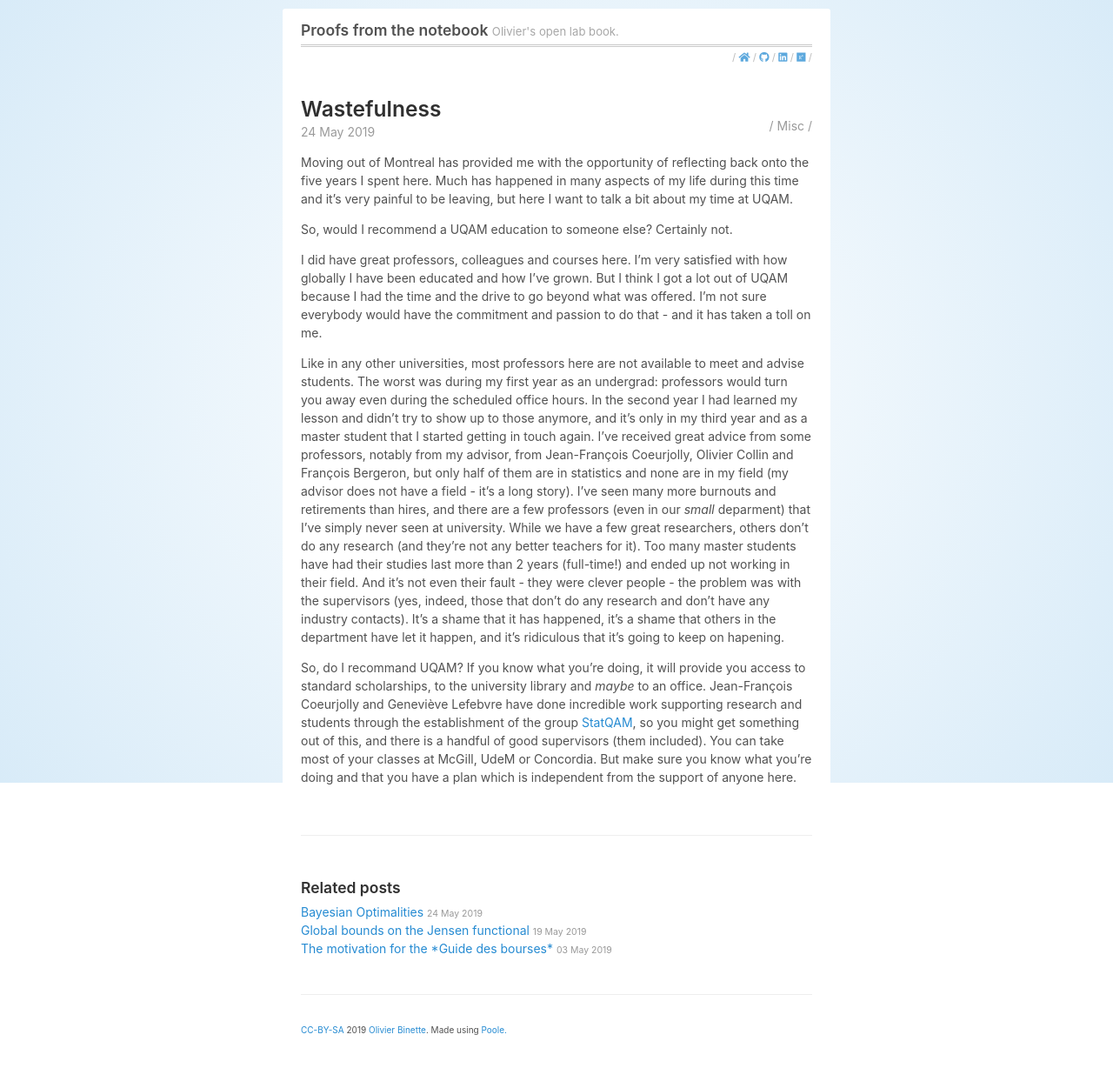
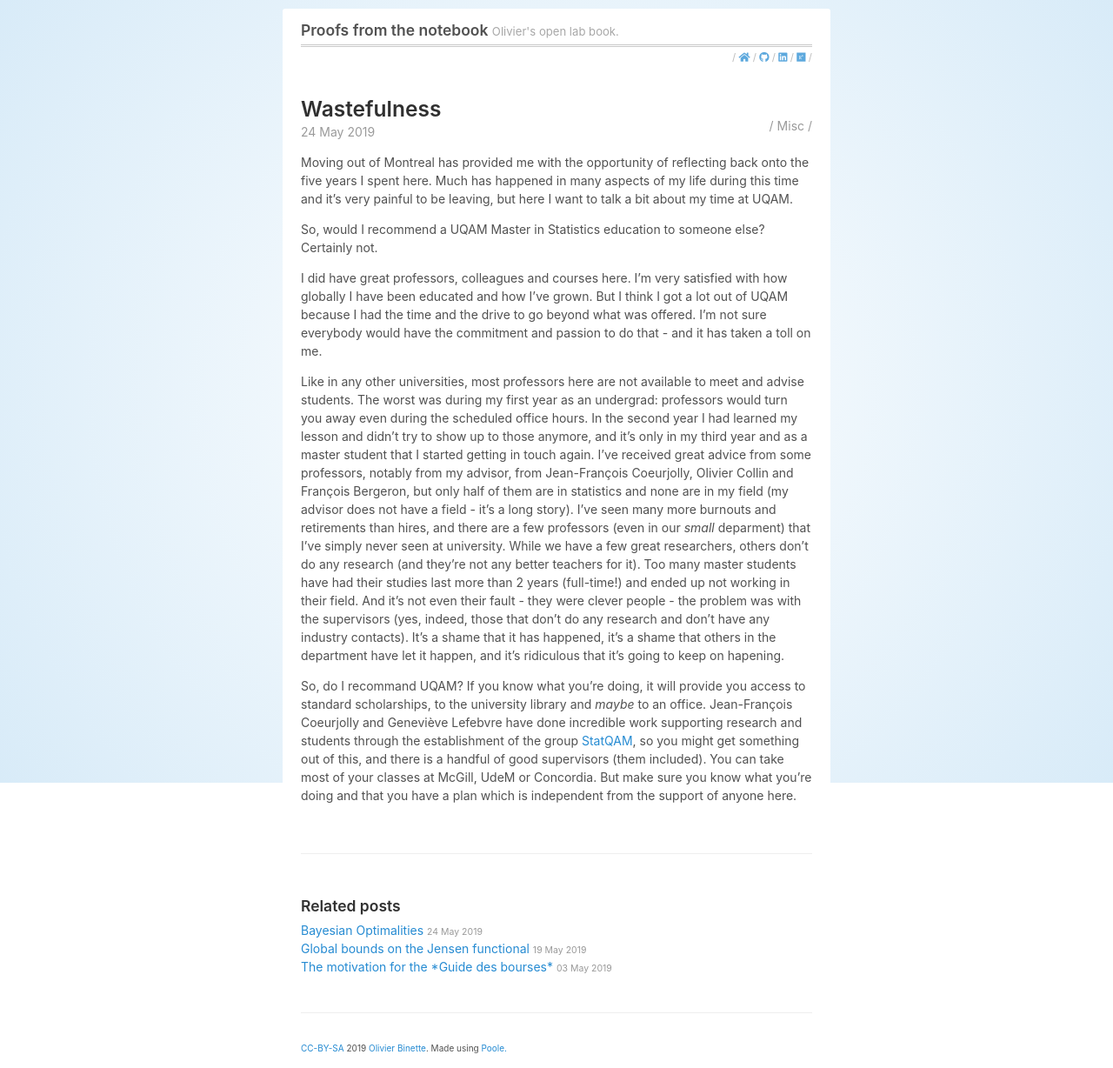
Before and after one commit to OlivierBinette/blog, a Jekyll site: the page built from _posts/2019-05-24-waste.md, in a window 1280 px wide. Shown: the whole page at 87% size. Built offline with Jekyll 4.4.1, drawn with Linux system fonts in a browser that asks for light colours; nearby versions of some CDN libraries; before the commit the page ends 1207 px from its top, so only the background shows below that.

Commit message:
Update 2019-05-24-waste.md

```diff
--- a/_posts/2019-05-24-waste.md
+++ b/_posts/2019-05-24-waste.md
@@ -6,7 +6,7 @@ categories: [Misc]
 
 Moving out of Montreal has provided me with the opportunity of reflecting back onto the five years I spent here. Much has happened in many aspects of my life during this time and it's very painful to be leaving, but here I want to talk a bit about my time at UQAM.
 
-So, would I recommend a UQAM education to someone else? <!--more-->Certainly not.
+So, would I recommend a UQAM Master in Statistics education to someone else? <!--more-->Certainly not.
 
 I did have great professors, colleagues and courses here. I'm very satisfied with how globally I have been educated and how I've grown. But I think I got a lot out of UQAM because I had the time and the drive to go beyond what was offered. I'm not sure everybody would have the commitment and passion to do that - and it has taken a toll on me.
 
```
